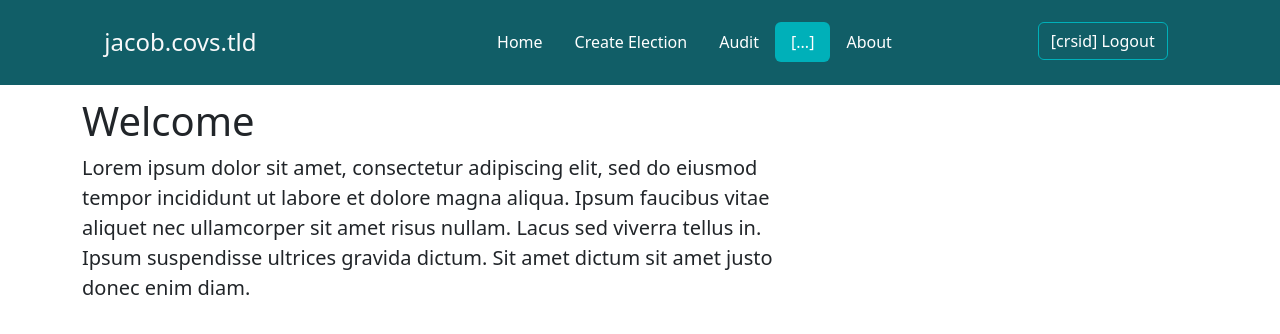
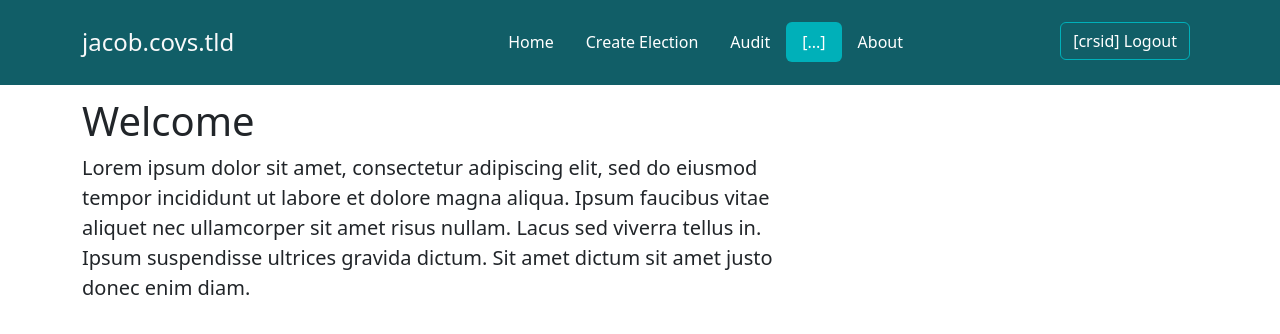
Before and after one commit to camvote/jacob, a Flask app: page / in a window 1280 px wide. Shown: the top 334 px of the page. Run offline with Flask 2, Linux system fonts and the light colour scheme.

Commit message:
updated header alignment (padding)

```diff
--- a/static/style.css
+++ b/static/style.css
@@ -14,6 +14,8 @@ colours: page 16 & 18
 #titlebar {
     color: white;
     padding:2%;
+    padding-left:0;
+    padding-right:0;
 }
 
 #override-nav {
```
